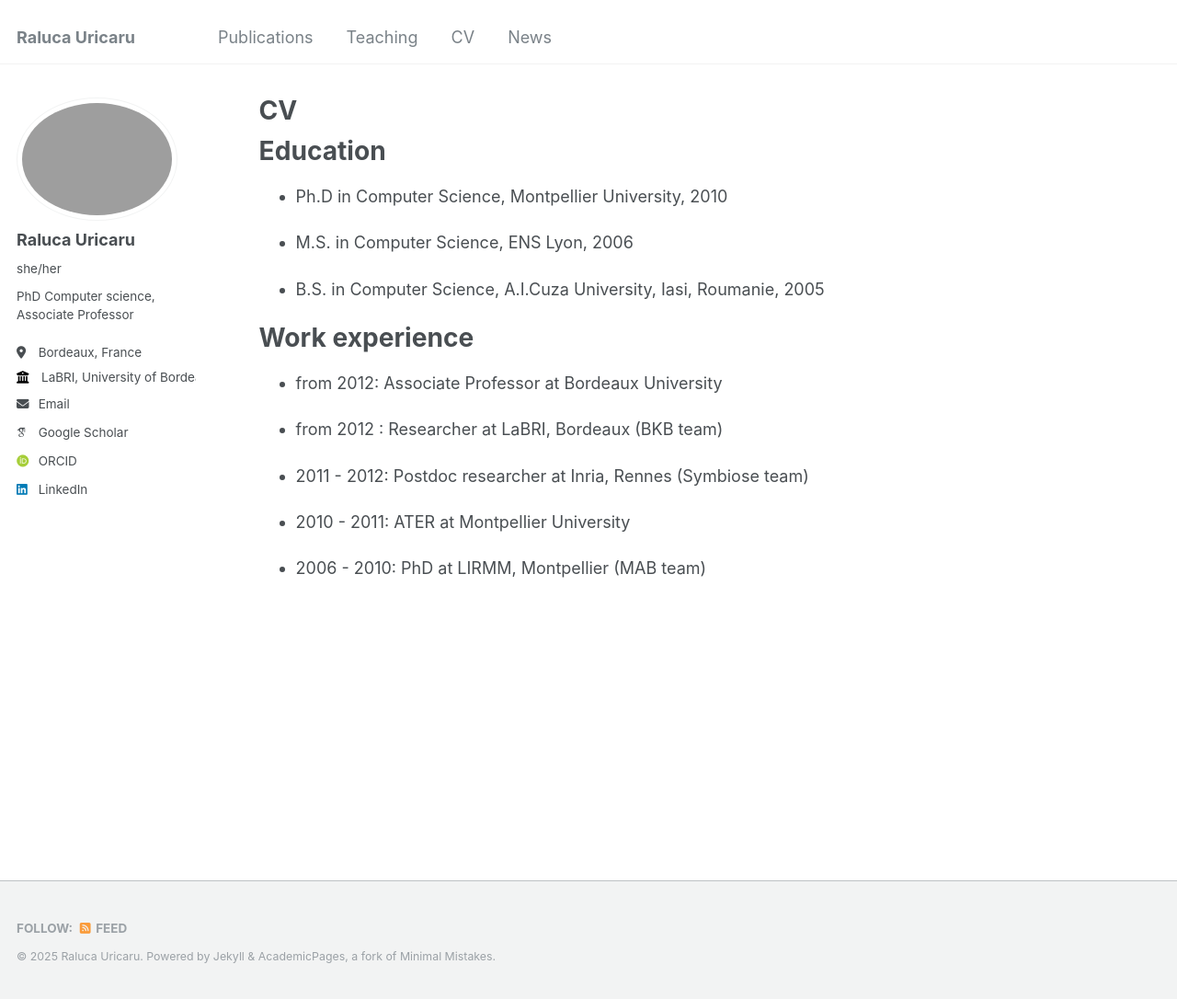
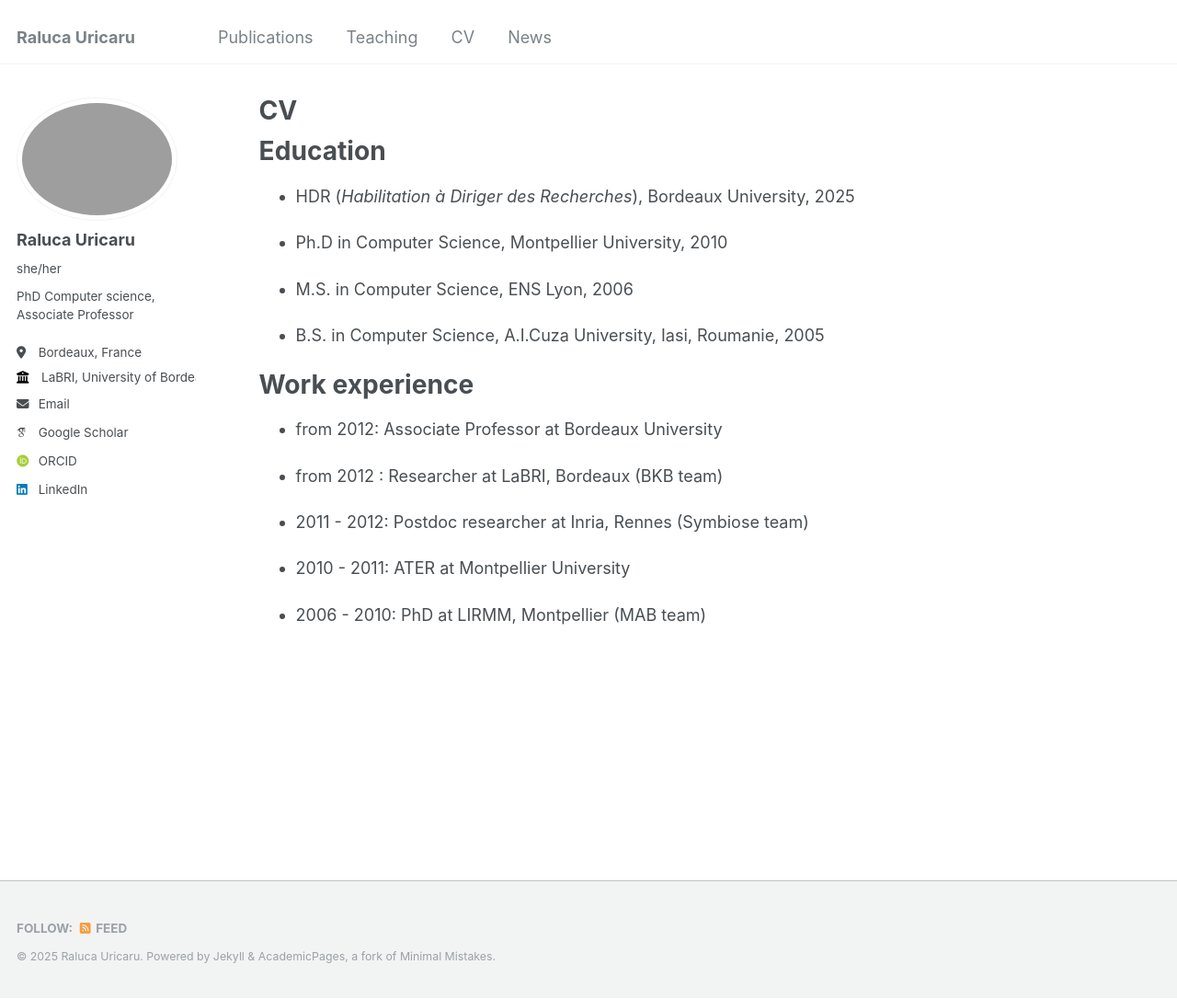
Before and after one commit to ruricaru/ruricaru.github.io, a Jekyll site: the page built from _pages/cv.md, in a window 1280 px wide and 1086 px high. Shown: the whole window at 92% size. Built offline with Jekyll 4.4.1, drawn with Linux system fonts in a browser that asks for light colours; some web fonts are replaced.

Commit message:
Update cv.md

```diff
--- a/_pages/cv.md
+++ b/_pages/cv.md
@@ -11,6 +11,8 @@ redirect_from:
 
 Education
 ======
+* HDR (_Habilitation à Diriger des Recherches_), Bordeaux University, 2025
+
 * Ph.D in Computer Science, Montpellier University, 2010
 
 * M.S. in Computer Science, ENS Lyon, 2006
```
